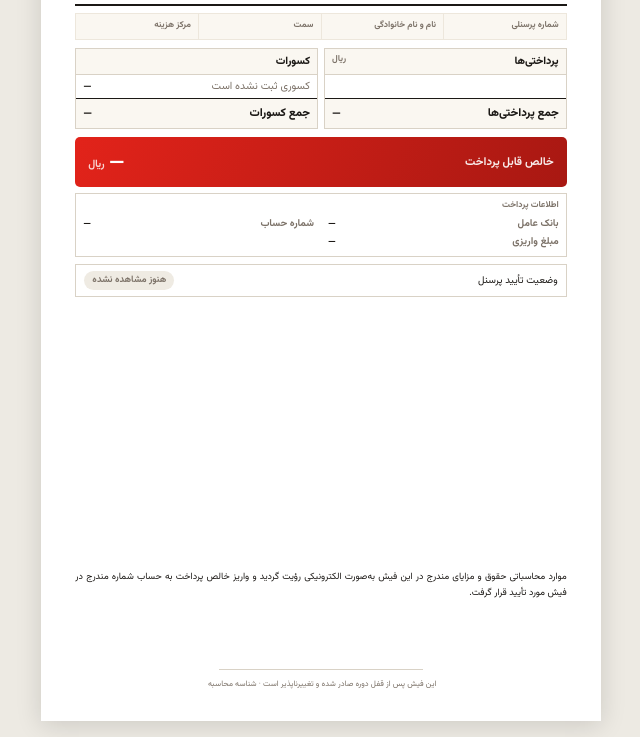
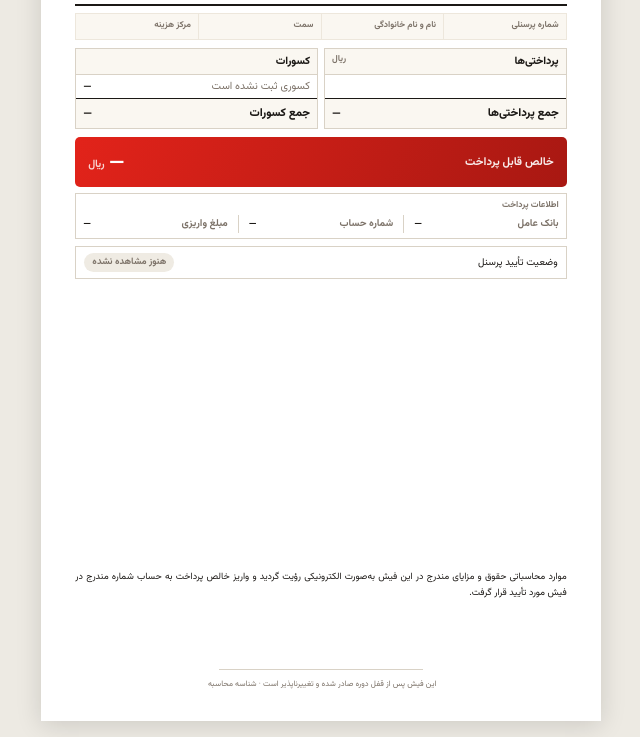
Before and after one commit to User-BH/payroll, a Django app: template templates/payslips/print.html in a window 1280 px wide. Shown: the part 136-873 px from the top of the page, without its empty margins (319-959 px from the left). Run offline with Django 5.2, Linux system fonts and the light colour scheme; the template is opened without the code that fills it, so the values that code supplies are empty.

Commit message:
اطلاعات پرداخت در یک ردیف
کادر گرید دو ستونی بود، پس «مبلغ واریزی» به سطر دوم می‌افتاد در حالی که جا
داشت. و `justify-content:space-between` برچسب و مقدار را به دو سرِ ستون
می‌برد — همان فاصلهٔ زیادی که بین «بانک عامل» و «رسالت» دیده می‌شد.

حالا فلکس است: برچسب و مقدار کنار هم با فاصلهٔ ۶ پیکسل، و قلم‌ها با خط عمودی
از هم جدا. تعداد قلم‌ها هم دیگر مهم نیست — با یا بدون شماره شبا، همه در یک
خط پخش می‌شوند (آزموده شد: با چهار قلم هم نمی‌شکند).

یک نکته که وقت گرفت: `padding` جدید را قاعدهٔ پایین‌ترِ `.box .row` با
`padding:1px 0` خنثی می‌کرد. با همان ویژگی نوشته شد تا برنده باشد.

Co-Authored-By: Claude Opus 5 <noreply@anthropic.com>

```diff
--- a/templates/payslips/_a5_styles.html
+++ b/templates/payslips/_a5_styles.html
@@ -82,7 +82,25 @@
 
   /* اطلاعات پرداخت: تمام‌عرض و دو ستونه، چون کادر «مبنای محاسبه» حذف شد و
      تنها ماندنِ یک کادر باریک در نیمهٔ برگه بدقواره بود */
-  .pay-grid{display:grid; grid-template-columns:1fr 1fr; gap:0 14px;}
+  /* اطلاعات پرداخت: همه در **یک ردیف**.
+     پیش از این گرید دو ستونی بود و «مبلغ واریزی» به سطر دوم می‌افتاد، در
+     حالی که جا داشت. فلکس، تعداد قلم‌ها را هم مهم نمی‌کند: با یا بدون شبا،
+     همه در یک خط پخش می‌شوند. */
+  .pay-grid{display:flex; align-items:stretch; gap:0;}
+  /* `.box .row` پایین‌تر `padding:1px 0` می‌گذارد و padding اینجا را خنثی
+     می‌کرد؛ با همان ویژگی نوشته شد تا برنده باشد. */
+  .box .pay-grid > .row{flex:1; min-width:0; padding:1px 10px;}
+  .box .pay-grid > .row:first-child{padding-inline-start:0;}
+  .box .pay-grid > .row:last-child{padding-inline-end:0;}
+  .pay-grid > .row + .row{border-inline-start:1px solid var(--line);}
+  /* برچسب و مقدار کنار هم، نه دو سرِ ستون — همان فاصلهٔ زیادی که بین
+     «بانک عامل» و «رسالت» دیده می‌شد. */
+  .pay-grid .row{
+    display:flex; justify-content:flex-start; align-items:baseline; gap:6px;
+  }
+  .pay-grid .row b{
+    overflow:hidden; text-overflow:ellipsis; white-space:nowrap; min-width:0;
+  }
 
   /* مرخصی: سه ستون، با عددِ شخصی درشت و سیاستِ شرکت ریز زیرش */
   .leave-grid{display:grid; grid-template-columns:repeat(3,1fr); gap:0 10px; text-align:center;}
```
